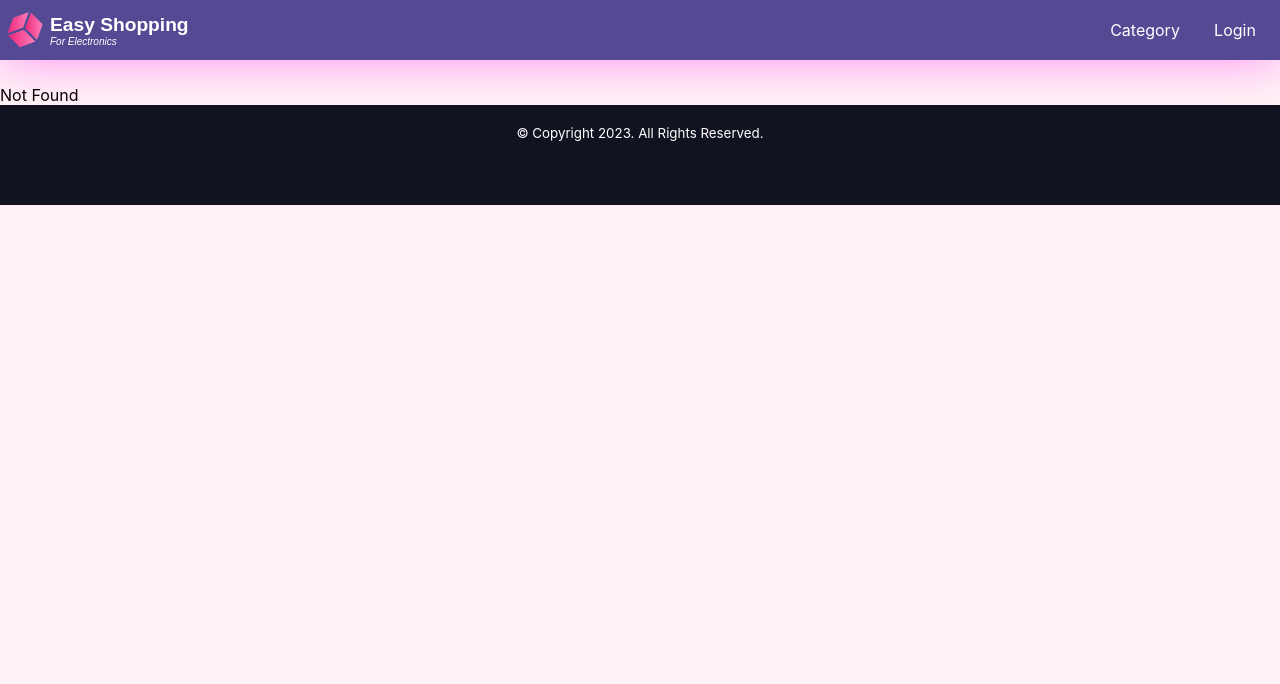
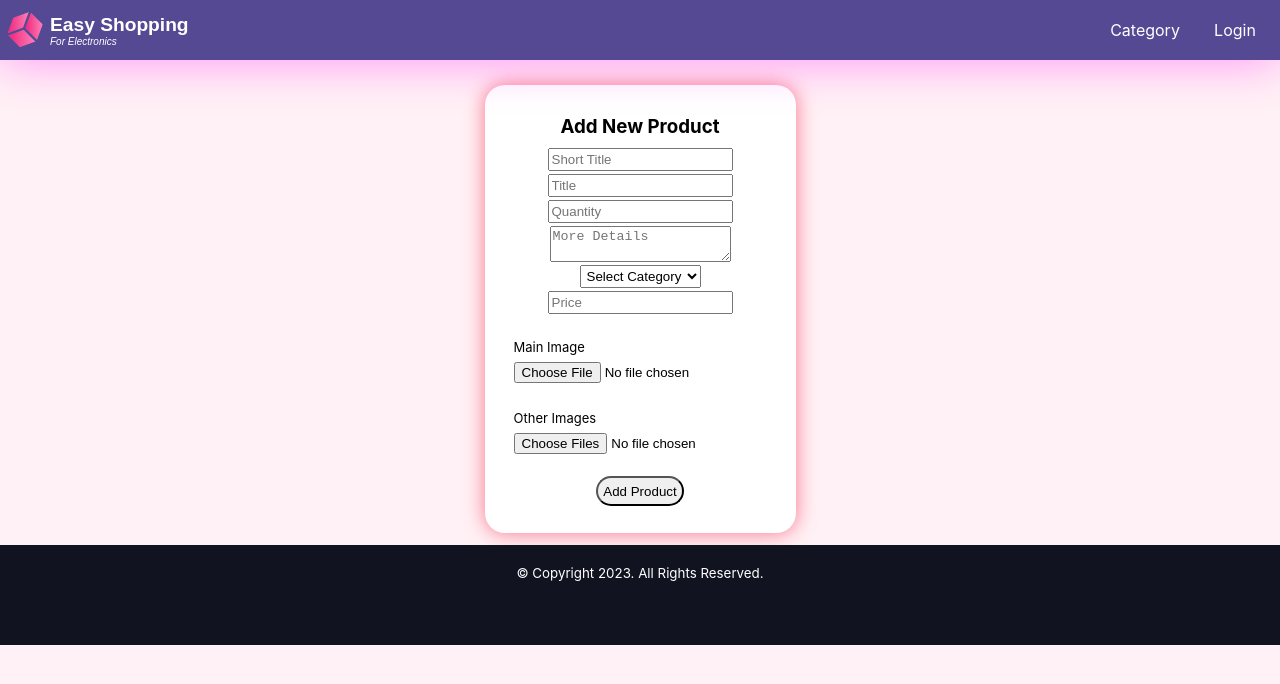
Before and after one commit to santhosh101066/EasyShopping, a React (Create React App) app: page /addproduct in a window 1280 px wide. Before the commit this address had no page. Shown: the top 684 px of the page. Built offline with nearby package versions, Linux system fonts and the light colour scheme.

Commit message:
Add Product Page

```diff
--- /dev/null
+++ b/src/CSS/AddProduct.css
@@ -0,0 +1,29 @@
+.add-product * {
+  display: block;
+  margin: auto;
+  margin-top: 3px;
+  padding: 2px;
+}
+.add-product {
+  background-color: white;
+  width: fit-content;
+  padding: 25px;
+  border-radius: 20px;
+  margin: auto;
+  box-shadow: 0 0 20px rgb(248, 116, 138);
+  margin-top: 12px;
+  margin-bottom: 12px;
+}
+.add-product button {
+  margin: auto;
+  margin-top: 20px;
+  border-radius: 20px;
+  height: 30px;
+  padding: 5px;
+}
+.add-product h3 {
+  width: fit-content;
+}
+.add-product label {
+  font-size: small;
+}
--- /dev/null
+++ b/src/Components/AddProduct/AddProduct.js
@@ -0,0 +1,60 @@
+import React, {createRef } from "react";
+import AxiosApi from "../../Api/AxiosApi";
+import "../../CSS/AddProduct.css";
+import { useDispatch } from "react-redux";
+import { notifyUser, notifyUserError } from "../../Redux/Reducer/SendNotification";
+
+function AddProduct() {
+  const FormDatas = createRef();
+const dispatch=useDispatch()
+  function CreateProduct(e) {
+    const data = new FormData(FormDatas.current);
+    AxiosApi.post("newproduct", data, {
+      headers: { "Content-Type": "multipart/form-data" },
+    }).then(() => {
+        dispatch(notifyUser("Product Added Sucessfully"))
+        FormDatas.current.reset()
+    })
+    .catch(err=>{
+        dispatch(notifyUserError(err.message))
+    });
+
+    e.preventDefault();
+  }
+
+  return (
+    <div className="add-product">
+      <h3>Add New Product</h3>
+      <form ref={FormDatas} onSubmit={CreateProduct}>
+        <input type={"text"} name="short_title" placeholder="Short Title" required/>
+        <input type={"text"} name="title" placeholder="Title" required/>
+        <input type={"number"} name="quantity" placeholder="Quantity" required/>
+        <textarea name="more_details" placeholder="More Details" required />
+        <select name="category" required>
+          <option value="">Select Category</option>
+          <option value="laptop">Laptop</option>
+          <option value="mobile">Mobile</option>
+          <option value="tv">Television</option>
+          <option value="headphone">Headphone</option>
+        </select>
+        <input type={"number"} name="price" placeholder="Price" required />
+        <br />
+        <label htmlFor="main">Main Image</label>
+        <input id="main" type={"file"} name="main_image" accept="image/*" required/>
+        <br />
+        <label htmlFor="other">Other Images</label>
+        <input
+          id="other"
+          type={"file"}
+          name="other_image"
+          accept="image/*"
+          multiple
+          required
+        />
+        <button type="submit">Add Product</button>
+      </form>
+    </div>
+  );
+}
+
+export default AddProduct;
--- a/src/Components/Homepage/Category.js
+++ b/src/Components/Homepage/Category.js
@@ -10,7 +10,7 @@ function Category(props) {
       tabIndex={1}
       key={index}
       onClick={() => {
-        navigate("/product/" + val.name);
+        navigate("/products/" + val.id);
       }}
     >
       <img src={val.icon} alt={val.name}></img>
--- a/src/Components/LogIn/Login.js
+++ b/src/Components/LogIn/Login.js
@@ -33,9 +33,13 @@ function Login({ setSignup }) {
           })
           .catch((err) => {
             setLoad(null);
-            setInvalid(true);
+            if(err.response){
+              setInvalid(true)
+              dispatch(notifyUserError(err.response.statusText));
+              return
+            }
             console.log(err);
-            dispatch(notifyUserError(err.response.statusText));
+            dispatch(notifyUserError(err.message));
           });
 
         // AxiosApi.get(
--- a/src/Components/Product/Categorize.js
+++ b/src/Components/Product/Categorize.js
@@ -12,7 +12,6 @@ function Categorize({ category, products }) {
               key={index}
               id={product.id}
               title={product.title}
-              img={product.image}
               price={product.price}
             />
           ))}
--- a/src/Components/Product/DetailedProduct.js
+++ b/src/Components/Product/DetailedProduct.js
@@ -1,4 +1,4 @@
-import React, { useCallback, useState } from "react";
+import React, { useCallback, useContext, useEffect, useState } from "react";
 import { FontAwesomeIcon } from "@fortawesome/react-fontawesome";
 import {
   faAdd,
@@ -8,12 +8,20 @@ import {
   faPlus,
 } from "@fortawesome/free-solid-svg-icons";
 import "../../CSS/DetailedView.css";
+import AxiosApi from "../../Api/AxiosApi";
+
 
 function DetailedProduct(props) {
   let [image, setImage] = useState("/assets/images/m1.jpg");
   const handleClickImage = useCallback((e) => {
     setImage(e.target.src);
   }, []);
+  //const context=useContext()
+
+  useEffect(()=>{
+    // console.log(context);
+    // AxiosApi.get('product/detailed/'+context.id)
+  })
 
   return (
     <div className="detailed-product">
--- a/src/Components/Product/ProductPage.js
+++ b/src/Components/Product/ProductPage.js
@@ -1,17 +1,22 @@
-import React from 'react';
+import React, { createContext, useEffect, useState } from 'react';
 import { Outlet, useParams } from 'react-router-dom';
 import Categorize from './Categorize';
-import { laptops } from '../../Data/ProductData';
+import AxiosApi from '../../Api/AxiosApi';
 
-
+export const ProductId=createContext(null)
 function ProductPage(props) {
     const getParam=useParams()
+    const [product,getProduct]=useState(null)
+    useEffect(()=>{
+        AxiosApi.get('product/basic/'+getParam.type).then((res)=>getProduct(res.data))
+    },[getParam.type])
     console.log(getParam);
     if(getParam.productId){
         return <Outlet context={getParam}/>
     }
     else{
-        return  <Categorize category={'Laptop'} products={laptops}/>
+
+        return  <Categorize category={String(getParam.type+"s")} products={product}/>
     }
 }
 
--- a/src/Components/Product/Products.js
+++ b/src/Components/Product/Products.js
@@ -1,17 +1,19 @@
 import React, { useEffect } from 'react';
 import { useNavigate } from 'react-router-dom';
 import '../../CSS/Product.css'
+import PriceFormat from '../StringFormat/PriceFormat';
 
-function Products({id,img,title,price}) {
+
+function Products({id,title,price}) {
     const navigate=useNavigate()
     useEffect(()=>{
         window.scrollTo(0,0)
     },[])
     return (
         <div className='each-product' onClick={()=>navigate(String(id))}>
-            <img src={img} alt={title}/>
+            <img src={process.env.REACT_APP_DB+"/assets/images/"+id+".png"} alt={title}/>
             <span className='p-title'>{title}</span>
-            <span className='p-price'>{new Intl.NumberFormat('hi-IN',{style:'currency',currency:'INR'}).format(price)}</span>
+            <span className='p-price'><PriceFormat price={price}/></span>
         </div>
     );
 }
--- a/src/Components/Routes/Routers.js
+++ b/src/Components/Routes/Routers.js
@@ -6,12 +6,13 @@ import DetailedProduct from '../Product/DetailedProduct';
 import ProtectedRoute from '../../ProtectedRoute/ProtectedRoute';
 import Wishlist from '../WishList/Wishlist';
 import AddtoCart from '../AddToCart/AddtoCart';
+import AddProduct from '../AddProduct/AddProduct';
 
 function Routers(props) {
     return (
         <Routes>
           <Route index element={<Homepage />}></Route>
-          <Route path="product/:type" element={<ProductPage />}>
+          <Route path="products/:type" element={<ProductPage />}>
             <Route path=":productId" element={<DetailedProduct />}></Route>
           </Route>
           <Route
@@ -30,6 +31,7 @@ function Routers(props) {
               </ProtectedRoute>
             }
           />
+          <Route path='addproduct' element={<AddProduct/>}/>
           <Route path="*" element={<div>Not Found</div>} />
         </Routes>
     );
--- /dev/null
+++ b/src/Components/StringFormat/PriceFormat.js
@@ -0,0 +1,8 @@
+function PriceFormat({ price }) {
+  return new Intl.NumberFormat("hi-IN", {
+    style: "currency",
+    currency: "INR",
+  }).format(price);
+}
+
+export default PriceFormat;
--- a/src/Data/ProductData.js
+++ b/src/Data/ProductData.js
@@ -65,8 +65,8 @@ export const mobile = [
 ];
 
 export const category = [
-  { name: "Laptop", icon: "/assets/images/laptopicon.png" },
-  { name: "Mobile", icon: "/assets/images/mobileicon.png" },
-  { name: "Tv", icon: "/assets/images/tvicon.png" },
-  { name: "Headphones", icon: "/assets/images/headphonesicon.png" },
+  { name: "Laptops" ,id:'laptop', icon: "/assets/images/laptopicon.png" },
+  { name: "Mobiles", id:'mobile',icon: "/assets/images/mobileicon.png" },
+  { name: "Televisions",id:'television', icon: "/assets/images/tvicon.png" },
+  { name: "Headphones",id:'headphone', icon: "/assets/images/headphonesicon.png" },
 ];
--- a/src/Redux/Reducer/SendNotification.js
+++ b/src/Redux/Reducer/SendNotification.js
@@ -15,7 +15,8 @@ export const sendNotification = createSlice({
       state.color='#e86056'
     },
     clear(state) {
-      state={ message: null,color:'white' } ;
+      state.message= null
+      state.color='white' ;
     },
   },
 });
```
